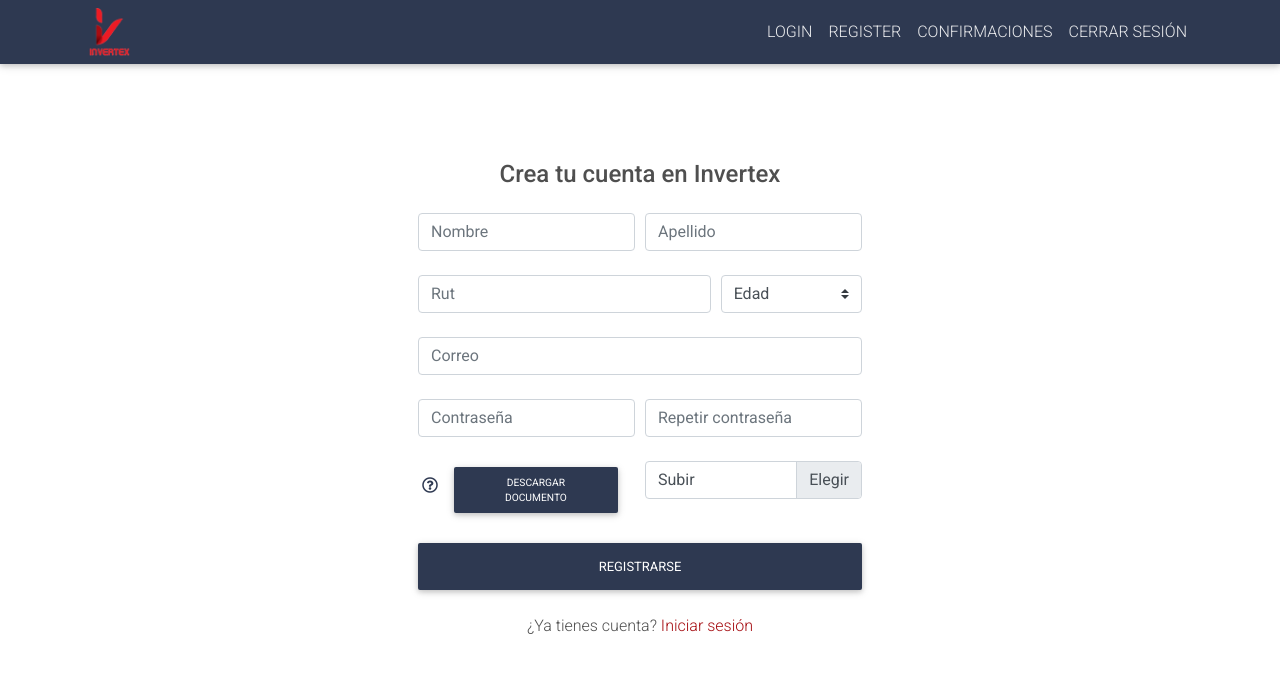
After one commit to GiulianoRamirez/invertex, a Django app: page /register/ in a window 1280 px wide. The commit adds this page. Shown: the top 673 px of the page. Run offline with Django 3.2, Linux system fonts and the light colour scheme; some libraries are stand-ins or nearby versions.

Commit message:
agrege register

```diff
--- a/invertex/templates/navbar.html
+++ b/invertex/templates/navbar.html
@@ -69,7 +69,7 @@
                         <a class="nav-link waves-effect" href="#">LOGIN</a>
                     </li>
                     <li class="nav-item">
-                        <a class="nav-link waves-effect" href="#">REGISTER</a>
+                        <a class="nav-link waves-effect" href="/register">REGISTER</a>
                     </li>
                     <li class="nav-item">
                         <a class="nav-link waves-effect" href="#">CONFIRMACIONES</a>
--- /dev/null
+++ b/invertex/templates/register.html
@@ -0,0 +1,140 @@
+{% extends "index.html" %} {% block title %} Register {% endblock %} {% block content %}
+
+
+<div class="container mt-5 pt-5">
+
+
+    <!--Section: Content-->
+    <section class="px-md-5 mx-md-5 text-center text-lg-left dark-grey-text">
+
+
+        <!--Grid row-->
+        <div class="row d-flex justify-content-center">
+
+            <!--Grid column-->
+            <div class="col-md-6">
+
+                <!-- Default form register -->
+                <form class="text-center" action="#!">
+
+                    <p class="h4 mb-4">Crea tu cuenta en Invertex</p>
+
+                    <div class="form-row mb-4">
+                        <div class="col">
+                            <!-- Nombre -->
+                            <input type="text" class="form-control" placeholder="Nombre">
+                        </div>
+                        <div class="col">
+                            <!-- Apellido -->
+                            <input type="text" class="form-control" placeholder="Apellido">
+                        </div>
+                    </div>
+
+                    <div class="form-row mb-4">
+                        <div class="col-8">
+                            <!-- Rut -->
+                            <input type="text" class="form-control" placeholder="Rut">
+                        </div>
+                        <div class="col-4">
+                            <!-- Edad -->
+                            <select class="browser-default custom-select">
+
+                                <option value="" disabled selected>Edad</option>
+                                {% for edad in edades %}
+                                    <option value="{{ edad }}">{{ edad }}</option>
+                                {% endfor %}
+
+                            </select>
+                        </div>
+                    </div>
+
+                    <!-- E-mail -->
+                    <input type="email" class="form-control mb-4" placeholder="Correo">
+
+                    <div class="form-row mb-4">
+                        <div class="col">
+                            <!-- Password -->
+                            <input type="password" class="form-control" placeholder="Contraseña">
+                        </div>
+                        <div class="col">
+                            <!-- Password -->
+                            <input type="password" class="form-control" placeholder="Repetir contraseña">
+                        </div>
+                    </div>
+
+
+
+
+                    <div class="form-row mb-4">
+                        <div class="col">
+
+                            <div class="row align-middle">
+                                <div class="col-1 ">
+                                    <a href="#" class="mx-1" style="color: #2e3951 !important;" role="button" data-toggle="modal" data-target="#basicExampleModal"><i class="far fa-question-circle mt-3"></i></a>
+                                </div>
+                                <div class="col-10">
+                                    <button type="button" class="btn btn-primary btn-sm mdb-color darken-2">Descargar documento
+                                    </button>
+                                </div>
+                            </div>
+
+
+
+                        </div>
+                        <div class="col">
+                            <div class="custom-file">
+                                <input type="file" class="custom-file-input" id="customFileLang" lang="es">
+                                <label class="custom-file-label text-left" for="customFileLang">Subir</label>
+                            </div>
+                        </div>
+                    </div>
+
+                    <!-- Modal -->
+                    <div class="modal fade" id="basicExampleModal" tabindex="-1" role="dialog">
+                        <div class="modal-dialog" role="document">
+                            <div class="modal-content">
+                                <div class="modal-header">
+                                    <h5 class="modal-title" id="exampleModalLabel">Documento</h5>
+                                    <button type="button" class="close" data-dismiss="modal" aria-label="Close">
+                                        <span aria-hidden="true">&times;</span>
+                                    </button>
+                                </div>
+                                <div class="modal-body">
+                                    {% load static %}
+                                    <img src="{% static '/documento.png' %}" class="img-fluid" style="max-height: 70%;">
+                                    <p>Lorem ipsum dolor sit amet, consectetur adipiscing elit. i sociosqu ad litora torquent per conubia nostra, per inceptos himenaeos.</p>
+                                </div>
+                                <div class="modal-footer">
+                                    <button type="button" class="btn mdb-color darken-2" style="color: #ebecee!important;" data-dismiss="modal">Cerrar</button>
+                                    <button type="button" class="btn mdb-color darken-2" style="color: #ebecee!important;">Descargar</button>
+                                </div>
+                            </div>
+                        </div>
+                    </div>
+
+                    <!-- Sign up button -->
+                    <button class="btn btn-info my-4 btn-block mdb-color darken-2" type="submit">Registrarse</button>
+
+                    <p>¿Ya tienes cuenta? <a href="#" style="color: #a50c11!important;">Iniciar sesión</a> </p>
+
+
+
+
+
+                </form>
+                <!-- Default form register -->
+
+            </div>
+            <!--Grid column-->
+
+        </div>
+        <!--Grid row-->
+
+
+    </section>
+    <!--Section: Content-->
+
+
+</div>
+
+{% endblock %}
--- a/invertex/urls.py
+++ b/invertex/urls.py
@@ -15,9 +15,10 @@ Including another URLconf
 """
 from django.contrib import admin
 from django.urls import path
-from invertex.views import index
+from invertex.views import index, register
 
 urlpatterns = [
     path('admin/', admin.site.urls),
     path('index/', index),
+    path('register/', register),
 ]
--- a/invertex/views.py
+++ b/invertex/views.py
@@ -5,3 +5,8 @@ from django.shortcuts import render
 def index(request):
 
     return render(request, 'index.html')
+
+
+def register(request):
+    adades = range(18,101)
+    return render(request, 'register.html',{"edades": adades})
```
